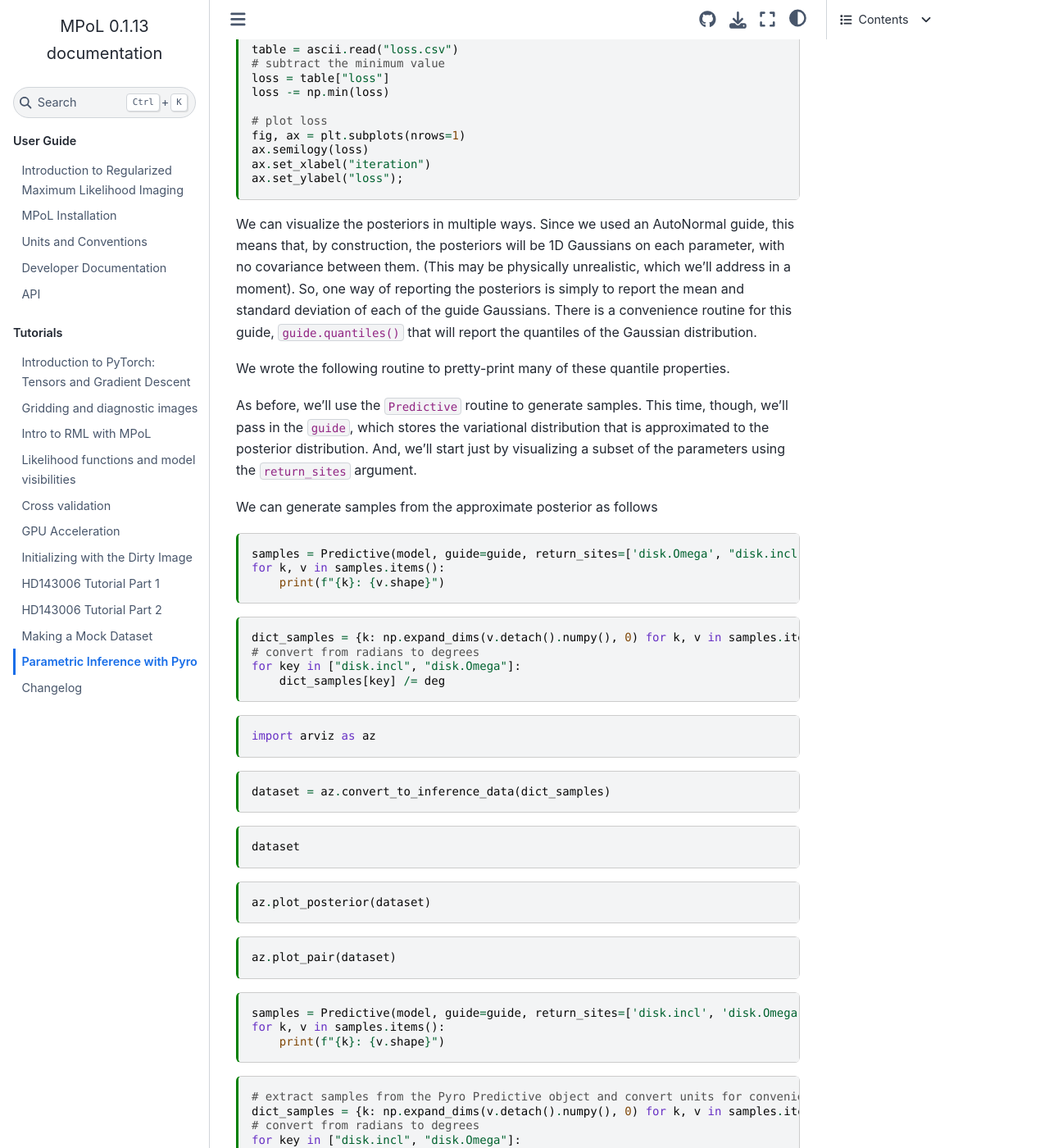
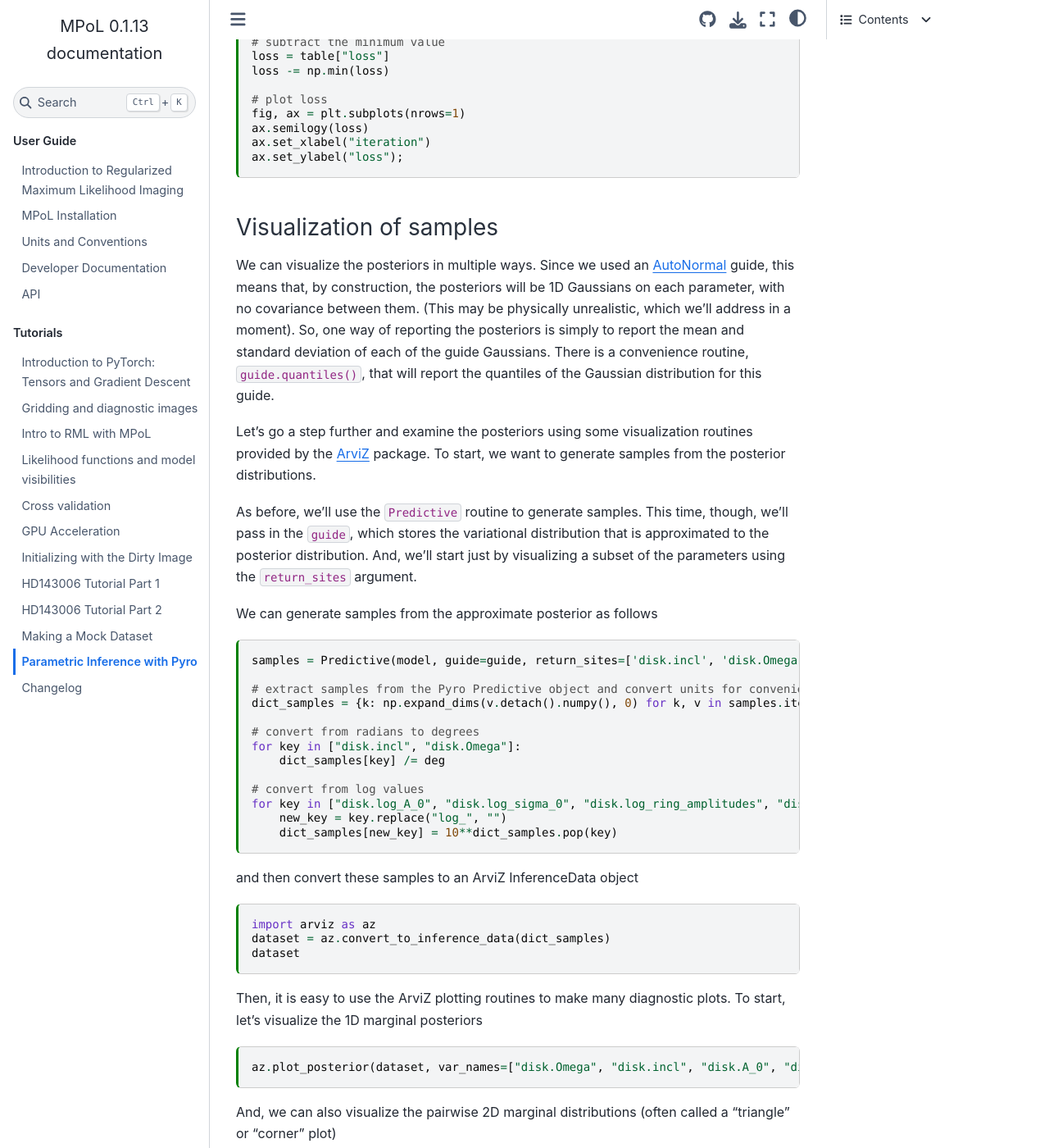
Before and after one commit to MPoL-dev/MPoL, a Sphinx documentation site: the page built from docs/large-tutorials/pyro.md, in a window 1280 px wide and 1400 px high, scrolled down 19303 px. Shown: the whole window at 82% size. Built offline with Sphinx 7.4.7 and the Sphinx Book theme 1.1.4, drawn with Linux system fonts in a browser that asks for light colours; some of the changed text lies outside the part shown.

Commit message:
updated iterations print, notes about multi diag.

````diff
--- a/docs/large-tutorials/pyro.md
+++ b/docs/large-tutorials/pyro.md
@@ -754,13 +754,6 @@
 
 Now we'll use Stochastic Variational Inference (SVI) to run the inference loop.
 
-
-
-
-run SVI inference loop on GPU
-analyze samples
-explore MultiNormal fits to see if posterior changes
-
 ```{code-cell} ipython3
 from pyro.infer import SVI, Trace_ELBO
 from pyro.infer.autoguide import AutoNormal
@@ -819,6 +812,8 @@
 guide()
 ```
 
+Now, let's plot the loss values to see how we converged.
+
 ```{code-cell} ipython3
 table = ascii.read("loss.csv")
 # subtract the minimum value
@@ -832,88 +827,66 @@
 ax.set_ylabel("loss");
 ```
 
-We can visualize the posteriors in multiple ways. Since we used an AutoNormal guide, this means that, by construction, the posteriors will be 1D Gaussians on each parameter, with no covariance between them. (This may be physically unrealistic, which we'll address in a moment). So, one way of reporting the posteriors is simply to report the mean and standard deviation of each of the guide Gaussians. There is a convenience routine for this guide, `guide.quantiles()` that will report the quantiles of the Gaussian distribution.
++++
 
-We wrote the following routine to pretty-print many of these quantile properties.
+### Visualization of samples
 
-+++
+We can visualize the posteriors in multiple ways. Since we used an [AutoNormal](https://docs.pyro.ai/en/stable/infer.autoguide.html#autonormal) guide, this means that, by construction, the posteriors will be 1D Gaussians on each parameter, with no covariance between them. (This may be physically unrealistic, which we'll address in a moment). So, one way of reporting the posteriors is simply to report the mean and standard deviation of each of the guide Gaussians. There is a convenience routine, `guide.quantiles()`, that will report the quantiles of the Gaussian distribution for this guide.
+
+Let's go a step further and examine the posteriors using some visualization routines provided by the [ArviZ](https://python.arviz.org/en/stable/) package. To start, we want to generate samples from the posterior distributions.
 
 As before, we'll use the `Predictive` routine to generate samples. This time, though, we'll pass in the `guide`, which stores the variational distribution that is approximated to the posterior distribution. And, we'll start just by visualizing a subset of the parameters using the `return_sites` argument.
 
 We can generate samples from the approximate posterior as follows
 
 ```{code-cell} ipython3
-samples = Predictive(model, guide=guide, return_sites=['disk.Omega', "disk.incl"], num_samples=1000)(predictive=True)
-for k, v in samples.items():
-    print(f"{k}: {v.shape}")
-```
+samples = Predictive(model, guide=guide, return_sites=['disk.incl', 'disk.Omega', 'disk.x_centroid', 'disk.y_centroid', 'disk.log_A_0', 'disk.log_sigma_0', 'disk.log_ring_amplitudes', 'disk.ring_means', 'disk.log_ring_sigmas'], num_samples=2000)(True)
 
-```{code-cell} ipython3
-dict_samples = {k: np.expand_dims(v.detach().numpy(), 0) for k, v in samples.items()}
-# convert from radians to degrees
-for key in ["disk.incl", "disk.Omega"]:
-    dict_samples[key] /= deg
-```
-
-```{code-cell} ipython3
-import arviz as az
-```
-
-```{code-cell} ipython3
-dataset = az.convert_to_inference_data(dict_samples)
-```
-
-```{code-cell} ipython3
-dataset
-```
-
-```{code-cell} ipython3
-az.plot_posterior(dataset)
-```
-
-```{code-cell} ipython3
-az.plot_pair(dataset)
-```
-
-```{code-cell} ipython3
-samples = Predictive(model, guide=guide, return_sites=['disk.incl', 'disk.Omega', 'disk.x_centroid', 'disk.y_centroid', 'disk.log_A_0', 'disk.log_sigma_0', 'disk.log_ring_amplitudes', 'disk.ring_means', 'disk.log_ring_sigmas'], num_samples=2000)(True)
-for k, v in samples.items():
-    print(f"{k}: {v.shape}")
-```
-
-```{code-cell} ipython3
 # extract samples from the Pyro Predictive object and convert units for convenience
 dict_samples = {k: np.expand_dims(v.detach().numpy(), 0) for k, v in samples.items()}
+
 # convert from radians to degrees
 for key in ["disk.incl", "disk.Omega"]:
     dict_samples[key] /= deg
 
-# convert to actual value
+# convert from log values
 for key in ["disk.log_A_0", "disk.log_sigma_0", "disk.log_ring_amplitudes", "disk.log_ring_sigmas"]:
     new_key = key.replace("log_", "")
     dict_samples[new_key] = 10**dict_samples.pop(key)
-
-dataset = az.convert_to_inference_data(dict_samples)
 ```
 
+and then convert these samples to an ArviZ InferenceData object
 ```{code-cell} ipython3
-az.plot_posterior(dataset)
+import arviz as az
+dataset = az.convert_to_inference_data(dict_samples)
+dataset
 ```
 
+Then, it is easy to use the ArviZ plotting routines to make many diagnostic plots. To start, let's visualize the 1D marginal posteriors
+
+
 ```{code-cell} ipython3
-az.plot_pair(dataset)
+az.plot_posterior(dataset, var_names=["disk.Omega", "disk.incl", "disk.A_0", "disk.sigma_0"])
 ```
+
+And, we can also visualize the pairwise 2D marginal distributions (often called a "triangle" or "corner" plot)
+
+```{code-cell} ipython3
+az.plot_pair(dataset, var_names=["disk.ring_means"])
+```
+
+As we mentioned, the lack of correlation between any parameters is *imposed* by the simple SVI guide that we used. This could be an issue if there were strong correlations between parameters. We'll address this limitiation in the next section by using a guide that incorporates correlations between parameters.
+
+But first, let's see what the model and residuals look like for this optimized posterior distribution.
 
 ```{code-cell} ipython3
 samples = Predictive(model, guide=guide, return_sites=['vis_real', 'vis_imag', 'sky_cube'], num_samples=1)(predictive=True)
-
-
 fig = compare_dirty_model_resid(samples["vis_real"][0], samples["vis_imag"][0], samples["sky_cube"][0]);
 ```
 
+And the 1D profile
+
 ```{code-cell} ipython3
-# plot samples of the 1D intensity profile
-
 samples = Predictive(model, guide=guide, return_sites=['iprofile1D'], num_samples=50)(predictive=True)
 
 fig, ax = plt.subplots(nrows=1)
@@ -989,16 +962,43 @@
 dataset = az.convert_to_inference_data(dict_samples)
 ```
 
+Because it is hard to visualize the posteriors for all 27 parameters in a single plot, we will plot pairwise plots of a subset of the variables at a time.
+
 ```{code-cell} ipython3
-az.plot_pair(dataset)
+az.plot_pair(dataset, var_names=["disk.ring_means"])
 ```
 
-An alternative way to report posteriors is to draw random samples from the guide posterior and then use a corner plotting package to visualize them using histograms. Though more computationally involved than the `quantiles` approach, this has the benefit of generalizing to other distributions, so we'll use that here.
+```{code-cell} ipython3
+az.plot_pair(dataset, var_names=["disk.ring_sigmas"])
+```
 
-* make triangle plots of key variables (doesn't need to be everything)
-* convert units of samples as needed
-* choose variables that might be correlated
-* expand inference using multinormal
+```{code-cell} ipython3
+az.plot_pair(dataset, var_names=["disk.ring_amplitudes"])
+```
+
+With the more flexible guide, the correlations between parameters can be more accurately captured.
+
+And, now let's see what the model and residuals look like for this optimized posterior distribution.
+
+```{code-cell} ipython3
+samples = Predictive(model, guide=guide, return_sites=['vis_real', 'vis_imag', 'sky_cube'], num_samples=1)(predictive=True)
+fig = compare_dirty_model_resid(samples["vis_real"][0], samples["vis_imag"][0], samples["sky_cube"][0]);
+```
+
+And the 1D profile
+
+```{code-cell} ipython3
+samples = Predictive(model, guide=guide, return_sites=['iprofile1D'], num_samples=50)(predictive=True)
+
+fig, ax = plt.subplots(nrows=1)
+
+for profile in samples["iprofile1D"]:
+    ax.plot(model.disk.R, profile, color="k", lw=0.2, alpha=0.2)
+
+ax.set_xlabel("radius [au]")
+ax.set_ylabel(r"$I_\nu$ [Jy $\mathrm{arcsec}^{-2}$]");
+```
+
 
 +++
 
@@ -1026,3 +1026,5 @@
 ```
 
 This is necessary to place these sample objects on the GPU for use in MCMC (see also this [Pyro issue](https://forum.pyro.ai/t/pyrosample-and-cuda-gpu/4328)) so that you don't get conflicts that some tensors are on the CPU while others are on the GPU. It's not clear to us why this change is necessary for MCMC but not for the SVI algorithms.
+
+Reassuringly, we found that the parameter constraints provided by MCMC were comparable to those provided by SVI with the MultiDiagonal guide.
````
Also changed, not shown: other parts of docs/large-tutorials/pyro.md (+4 -4 lines).
